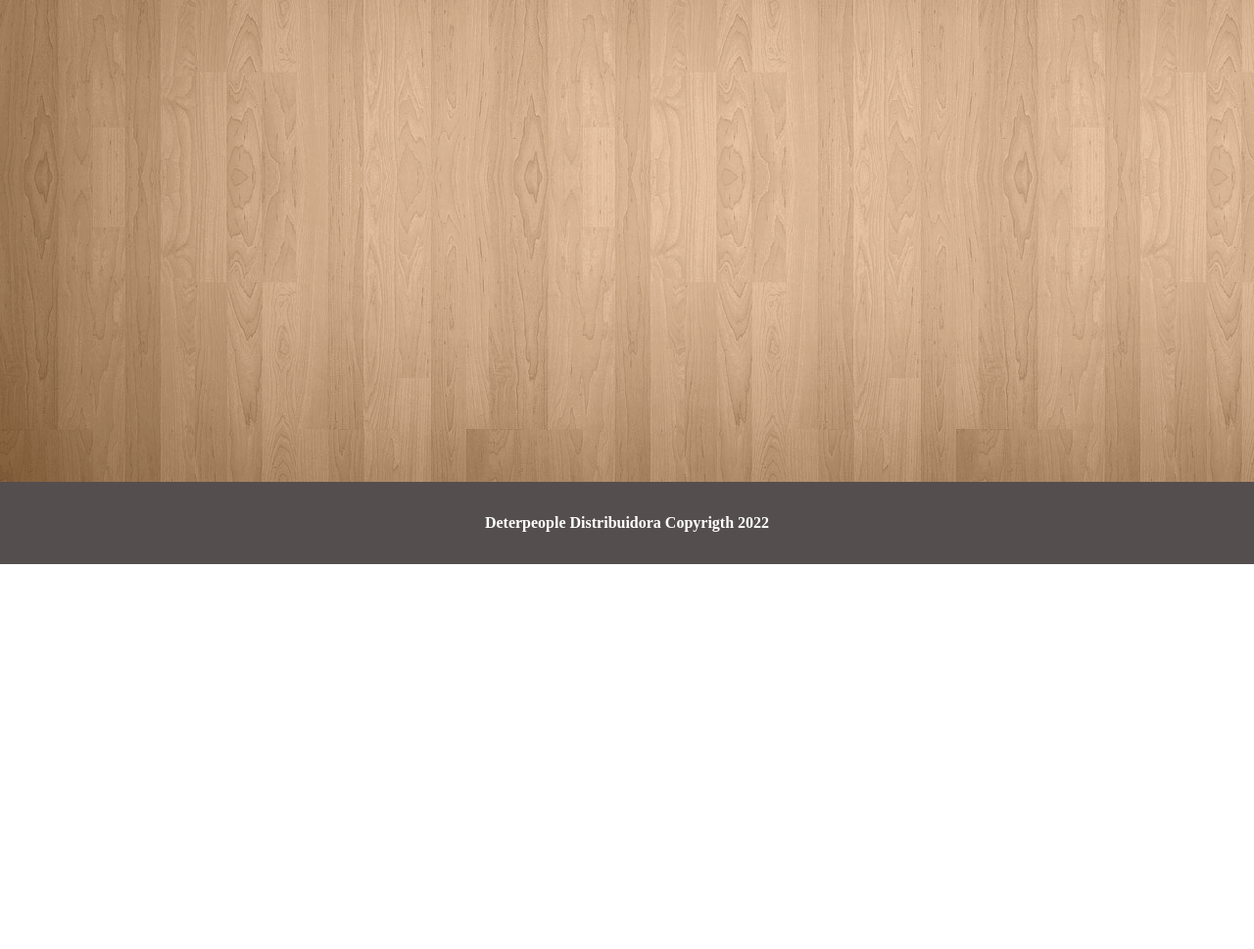
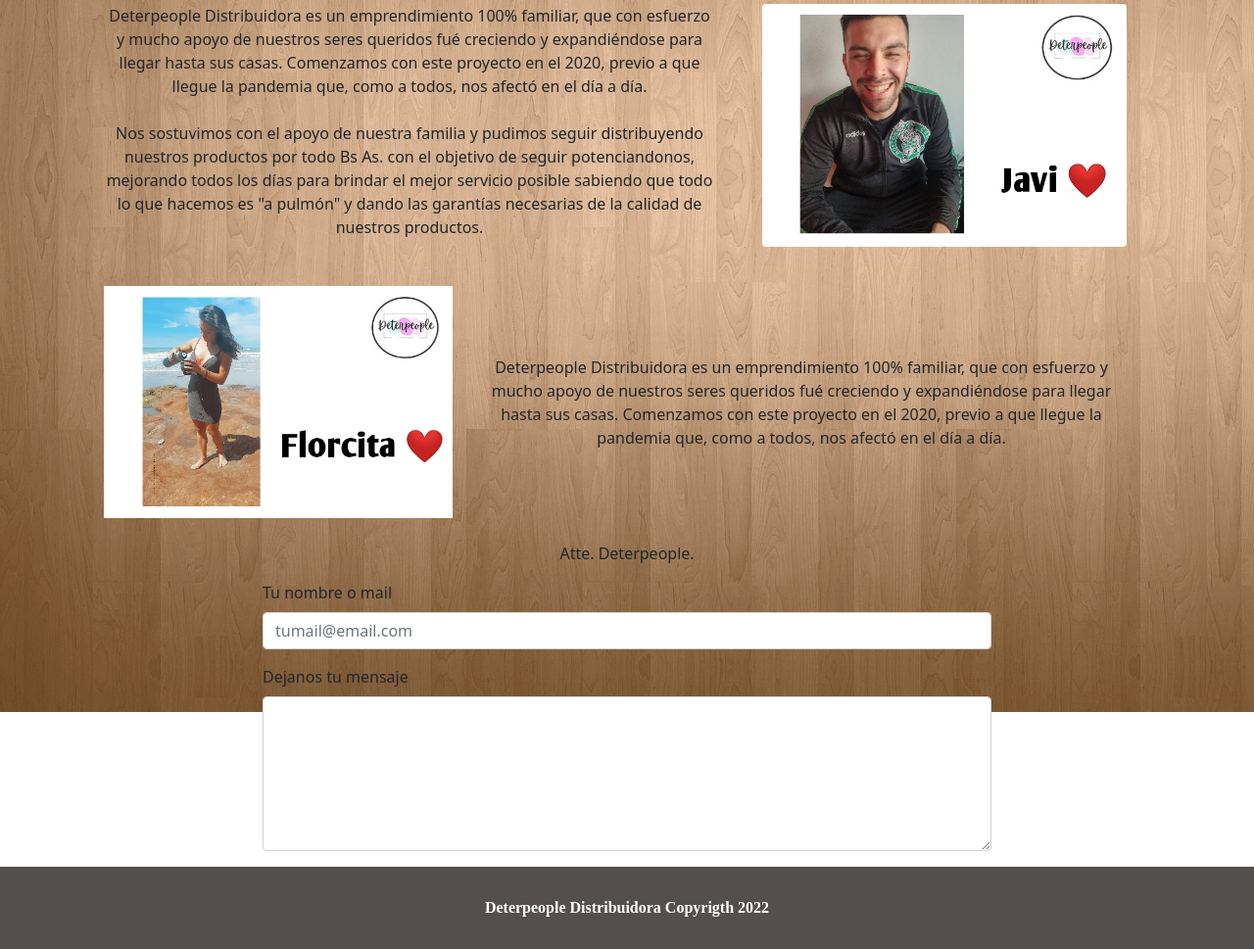
Before and after one commit to Manuantar/ManuAntarCoderhous, a plain HTML site: page paginas/nosotros.html in a window 1280 px wide. Shown: the part 318-1287 px from the top of the page at 98% size. Before the commit the page ends 894 px from the top, so only its background shows below. Drawn offline with nearby package versions, Linux system fonts and the light colour scheme; a web font is replaced by a local one.

Commit message:
Agrego contenido a la página NOSOTROS, imágenes y correcciones

```diff
--- a/paginas/nosotros.html
+++ b/paginas/nosotros.html
@@ -1,5 +1,6 @@
 <!DOCTYPE html>
 <html lang="en">
+
 <head>
     <meta charset="UTF-8">
     <meta http-equiv="X-UA-Compatible" content="IE=edge">
@@ -7,8 +8,9 @@
     <title>Deterpeople distribuidora | Nosotros</title>
     <link rel="stylesheet" href="../css/estilos.css">
     <link rel="stylesheet" href="../css/bootstrap.min.css">
-    <link rel="stylesheet" href="https://cdnjs.cloudflare.com/ajax/libs/animate.css/4.1.1/animate.min.css"/>
+    <link rel="stylesheet" href="https://cdnjs.cloudflare.com/ajax/libs/animate.css/4.1.1/animate.min.css" />
 </head>
+
 <body>
     <nav class="navbar navbar-expand-lg navbar-light">
         <div class="container-fluid ">
@@ -44,8 +46,52 @@
     <header>
         <h1 class="slogan">NOSOTROS</h1>
     </header>
-    <footer class="footer__secundario">Deterpeople Distribuidora Copyrigth 2022</footer>
+    <main class="container">
+        <div class="clearfix ">
+            <img src="../assets/img/Nosotros_1.jpg" class="col-10 col-md-4 float-md-end rounded mx-5 d-block"
+                alt="Nosotros_1">
+
+            <p class="text-center m-4 ">
+                Deterpeople Distribuidora es un emprendimiento 100% familiar, que con esfuerzo y mucho apoyo de nuestros
+                seres queridos fué creciendo y expandiéndose para llegar hasta sus casas. Comenzamos con este proyecto
+                en el 2020, previo a que llegue la pandemia que, como a todos, nos afectó en el día a día.
+            </p>
+            <p class="text-center m-4">
+                Nos sostuvimos con el apoyo de nuestra familia y pudimos seguir distribuyendo nuestros productos por
+                todo Bs As. con el objetivo de seguir potenciandonos, mejorando todos los días para brindar el mejor
+                servicio posible sabiendo que todo lo que hacemos es "a pulmón" y dando las garantías necesarias de la
+                calidad de nuestros productos.
+            </p>
+
+        </div>
+        <div class="d-flex flex-wrap flex-md-nowrap m-4 align-items-center justify-content-center">
+            <img src="../assets/img/Nosotros_2.jpg" class="col-10 col-md-4" alt="Nosotros_2">
+
+            <p class="text-center m-4">
+                Deterpeople Distribuidora es un emprendimiento 100% familiar, que con esfuerzo y mucho apoyo de nuestros
+                seres queridos fué creciendo y expandiéndose para llegar hasta sus casas. Comenzamos con este proyecto
+                en el 2020, previo a que llegue la pandemia que, como a todos, nos afectó en el día a día.
+            </p>
+        </div>
+            <p class="text-center">
+                Atte. Deterpeople.
+            </p>
+            <div class="d-flex justify-content-center">
+            <form action="" class="col-12 col-md-8 ">
+            <div class="mb-3">
+                <label for="cuestionario" class="form-label">Tu nombre o mail</label>
+                <input type="email" class="form-control" id="cuestionario" placeholder="tumail@email.com">
+              </div>
+              <div class="mb-3">
+                <label for="mensajeDelUsuario" class="form-label">Dejanos tu mensaje</label>
+                <textarea class="form-control" id="mensajeDelUsuario" rows="6"></textarea>
+              </div>
+            </form>
+        </div>
+    </main>
+    <footer>Deterpeople Distribuidora Copyrigth 2022</footer>
     <script src="../js/bootstrap.bundle.min.js"></script>
 
 </body>
+
 </html>
```
Also changed, not shown: assets/img/Nosotros_1.jpg (added), assets/img/Nosotros_2.jpg (added), assets/img/Nosotros_3.jpg (added).
